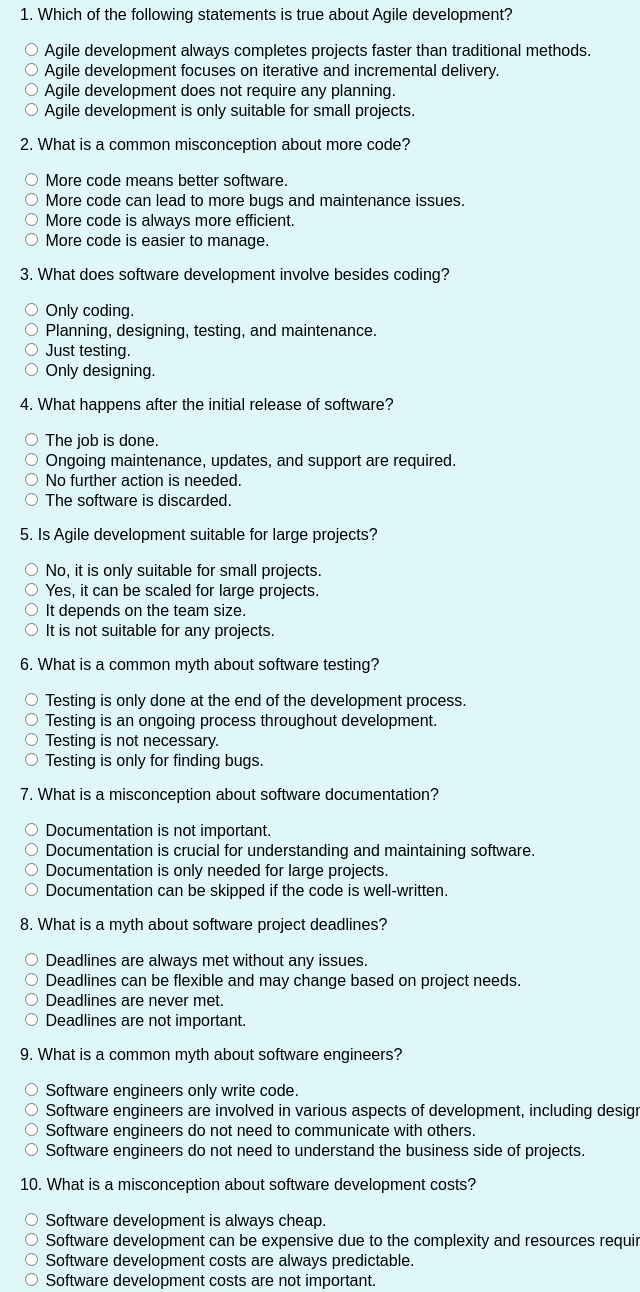
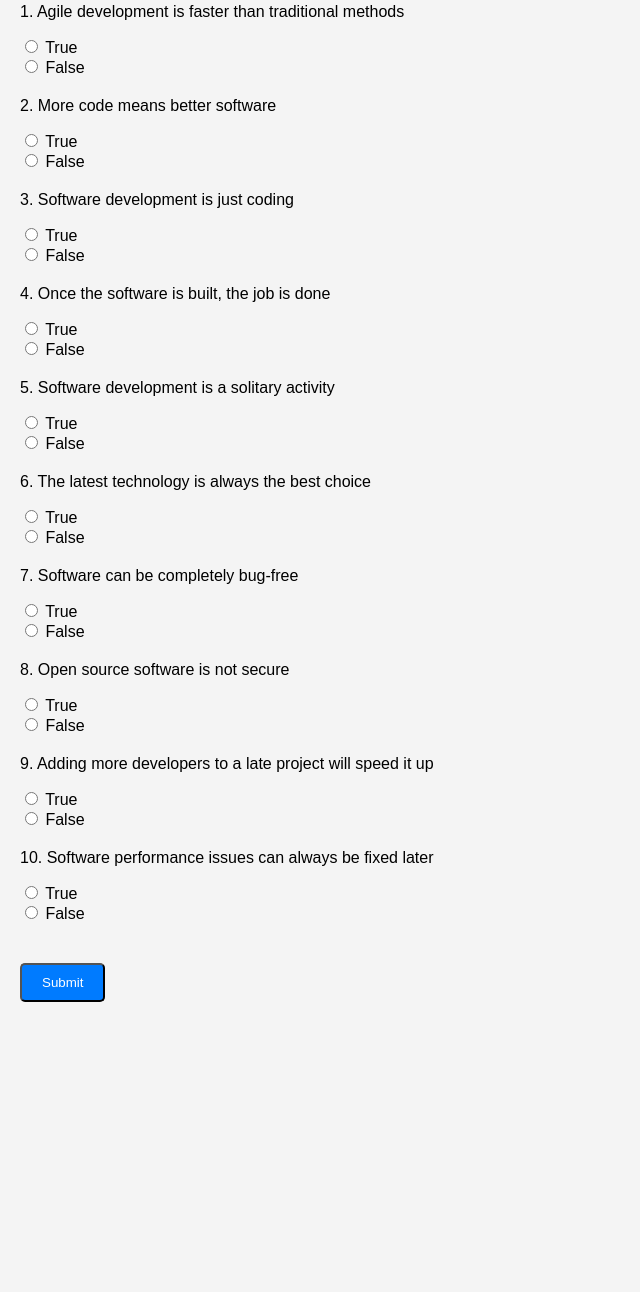
Before and after one commit to Sanjay282007/myth-buster, a plain HTML site: page quiz.html in a window 1280 px wide. Shown: the part 135-1427 px from the top of the page, without its empty margins (0-640 px from the left). After the commit the page ends 1157 px from the top, so only its background shows below. Drawn offline with Linux system fonts and the light colour scheme.

Commit message:
Update quiz.html

```diff
--- a/quiz.html
+++ b/quiz.html
@@ -1,208 +1,173 @@
+
 <!DOCTYPE html>
 <html lang="en">
 <head>
     <meta charset="UTF-8">
     <meta name="viewport" content="width=device-width, initial-scale=1.0">
     <title>Software Engineering Myth Buster Quiz</title>
-    <link rel="stylesheet" href="styles.css">
+    <style>
+        body {
+            font-family: Arial, sans-serif;
+            background-color: #f4f4f4;
+            margin: 0;
+            padding: 20px;
+        }
+
+        h1 {
+            text-align: center;
+        }
+
+        .quiz-question {
+            margin-bottom: 20px;
+        }
+
+        .button-link {
+            display: inline-block;
+            padding: 10px 20px;
+            background-color: #007bff;
+            color: white;
+            text-decoration: none;
+            border-radius: 5px;
+            text-align: center;
+            margin-top: 20px;
+        }
+
+        .button-link:hover {
+            background-color: #0056b3;
+        }
+
+        #timer {
+            margin-bottom: 20px;
+        }
+
+        #results {
+            display: none;
+            text-align: center;
+            margin-top: 20px;
+        }
+    </style>
 </head>
 <body>
     <h1>Software Engineering Myth Buster Quiz</h1>
     <div id="timer">Time left: <span id="time">300</span> seconds</div>
     <form id="quiz-form">
+        <!-- Quiz Questions Here -->
+        <!-- Questions are the same as before -->
         <div class="quiz-question">
-            <p>1. Which of the following statements is true about Agile development?</p>
+            <p>1. Agile development is faster than traditional methods</p>
             <label>
                 <input type="radio" name="question1" value="a">
-                Agile development always completes projects faster than traditional methods.
+                True
             </label><br>
             <label>
                 <input type="radio" name="question1" value="b">
-                Agile development focuses on iterative and incremental delivery.
-            </label><br>
-            <label>
-                <input type="radio" name="question1" value="c">
-                Agile development does not require any planning.
-            </label><br>
-            <label>
-                <input type="radio" name="question1" value="d">
-                Agile development is only suitable for small projects.
+                False
             </label>
         </div>
         <div class="quiz-question">
-            <p>2. What is a common misconception about more code?</p>
+            <p>2. More code means better software</p>
             <label>
                 <input type="radio" name="question2" value="a">
-                More code means better software.
+                True
             </label><br>
             <label>
                 <input type="radio" name="question2" value="b">
-                More code can lead to more bugs and maintenance issues.
-            </label><br>
-            <label>
-                <input type="radio" name="question2" value="c">
-                More code is always more efficient.
-            </label><br>
-            <label>
-                <input type="radio" name="question2" value="d">
-                More code is easier to manage.
+                False
             </label>
         </div>
         <div class="quiz-question">
-            <p>3. What does software development involve besides coding?</p>
+            <p>3. Software development is just coding</p>
             <label>
                 <input type="radio" name="question3" value="a">
-                Only coding.
+                True
             </label><br>
             <label>
                 <input type="radio" name="question3" value="b">
-                Planning, designing, testing, and maintenance.
-            </label><br>
-            <label>
-                <input type="radio" name="question3" value="c">
-                Just testing.
-            </label><br>
-            <label>
-                <input type="radio" name="question3" value="d">
-                Only designing.
+                False
             </label>
         </div>
         <div class="quiz-question">
-            <p>4. What happens after the initial release of software?</p>
+            <p>4. Once the software is built, the job is done</p>
             <label>
                 <input type="radio" name="question4" value="a">
-                The job is done.
+                True
             </label><br>
             <label>
                 <input type="radio" name="question4" value="b">
-                Ongoing maintenance, updates, and support are required.
-            </label><br>
-            <label>
-                <input type="radio" name="question4" value="c">
-                No further action is needed.
-            </label><br>
-            <label>
-                <input type="radio" name="question4" value="d">
-                The software is discarded.
+                False
             </label>
         </div>
         <div class="quiz-question">
-            <p>5. Is Agile development suitable for large projects?</p>
+            <p>5. Software development is a solitary activity</p>
             <label>
                 <input type="radio" name="question5" value="a">
-                No, it is only suitable for small projects.
+                True
             </label><br>
             <label>
                 <input type="radio" name="question5" value="b">
-                Yes, it can be scaled for large projects.
-            </label><br>
-            <label>
-                <input type="radio" name="question5" value="c">
-                It depends on the team size.
-            </label><br>
-            <label>
-                <input type="radio" name="question5" value="d">
-                It is not suitable for any projects.
+                False
             </label>
         </div>
         <div class="quiz-question">
-            <p>6. What is a common myth about software testing?</p>
+            <p>6. The latest technology is always the best choice</p>
             <label>
                 <input type="radio" name="question6" value="a">
-                Testing is only done at the end of the development process.
+                True
             </label><br>
             <label>
                 <input type="radio" name="question6" value="b">
-                Testing is an ongoing process throughout development.
-            </label><br>
-            <label>
-                <input type="radio" name="question6" value="c">
-                Testing is not necessary.
-            </label><br>
-            <label>
-                <input type="radio" name="question6" value="d">
-                Testing is only for finding bugs.
+                False
             </label>
         </div>
         <div class="quiz-question">
-            <p>7. What is a misconception about software documentation?</p>
+            <p>7. Software can be completely bug-free</p>
             <label>
                 <input type="radio" name="question7" value="a">
-                Documentation is not important.
+                True
             </label><br>
             <label>
                 <input type="radio" name="question7" value="b">
-                Documentation is crucial for understanding and maintaining software.
-            </label><br>
-            <label>
-                <input type="radio" name="question7" value="c">
-                Documentation is only needed for large projects.
-            </label><br>
-            <label>
-                <input type="radio" name="question7" value="d">
-                Documentation can be skipped if the code is well-written.
+                False
             </label>
         </div>
         <div class="quiz-question">
-            <p>8. What is a myth about software project deadlines?</p>
+            <p>8. Open source software is not secure</p>
             <label>
                 <input type="radio" name="question8" value="a">
-                Deadlines are always met without any issues.
+                True
             </label><br>
             <label>
                 <input type="radio" name="question8" value="b">
-                Deadlines can be flexible and may change based on project needs.
-            </label><br>
-            <label>
-                <input type="radio" name="question8" value="c">
-                Deadlines are never met.
-            </label><br>
-            <label>
-                <input type="radio" name="question8" value="d">
-                Deadlines are not important.
+                False
             </label>
         </div>
         <div class="quiz-question">
-            <p>9. What is a common myth about software engineers?</p>
+            <p>9. Adding more developers to a late project will speed it up</p>
             <label>
                 <input type="radio" name="question9" value="a">
-                Software engineers only write code.
+                True
             </label><br>
             <label>
                 <input type="radio" name="question9" value="b">
-                Software engineers are involved in various aspects of development, including design and testing.
-            </label><br>
-            <label>
-                <input type="radio" name="question9" value="c">
-                Software engineers do not need to communicate with others.
-            </label><br>
-            <label>
-                <input type="radio" name="question9" value="d">
-                Software engineers do not need to understand the business side of projects.
+                False
             </label>
         </div>
         <div class="quiz-question">
-            <p>10. What is a misconception about software development costs?</p>
+            <p>10. Software performance issues can always be fixed later</p>
             <label>
                 <input type="radio" name="question10" value="a">
-                Software development is always cheap.
+                True
             </label><br>
             <label>
                 <input type="radio" name="question10" value="b">
-                Software development can be expensive due to the complexity and resources required.
-            </label><br>
-            <label>
-                <input type="radio" name="question10" value="c">
-                Software development costs are always predictable.
-            </label><br>
-            <label>
-                <input type="radio" name="question10" value="d">
-                Software development costs are not important.
+                False
             </label>
         </div>
-        <button type="button" onclick="submitQuiz()">Submit</button>
+        <button type="button" id="submit-btn" class="button-link">Submit</button>
     </form>
     <script>
+        document.getElementById('submit-btn').addEventListener('click', function() {
+            let score = 0;
             const correctAnswers = {
                 question1: 'b',
                 question2: 'b',
@@ -216,12 +181,17 @@
                 question10: 'b'
             };
 
-        const explanations = {
-            question1: 'Agile development focuses on iterative and incremental delivery.',
-            question2: 'More code can lead to more bugs and maintenance issues.',
-            question3: 'Software development involves planning, designing, testing, and maintenance.',
-            question4: 'Ongoing maintenance, updates, and support are required after the initial release.',
-            question5: 'Agile development can be scaled for large projects.',
-            question6: 'Testing is an ongoing process throughout development.',
-            question7: 'Documentation is crucial for understanding and maintaining software.',
-            question
+            for (let question in correctAnswers) {
+                let selectedOption = document.querySelector(`input[name="${question}"]:checked`);
+                if (selectedOption && selectedOption.value === correctAnswers[question]) {
+                    score++;
+                }
+            }
+
+            // Store the result in localStorage and redirect to result page
+            localStorage.setItem('quizScore', score);
+            window.location.href = 'result.html';
+        });
+    </script>
+</body>
+</html>
```
Lines whose indentation alone changed are shown as unchanged.
